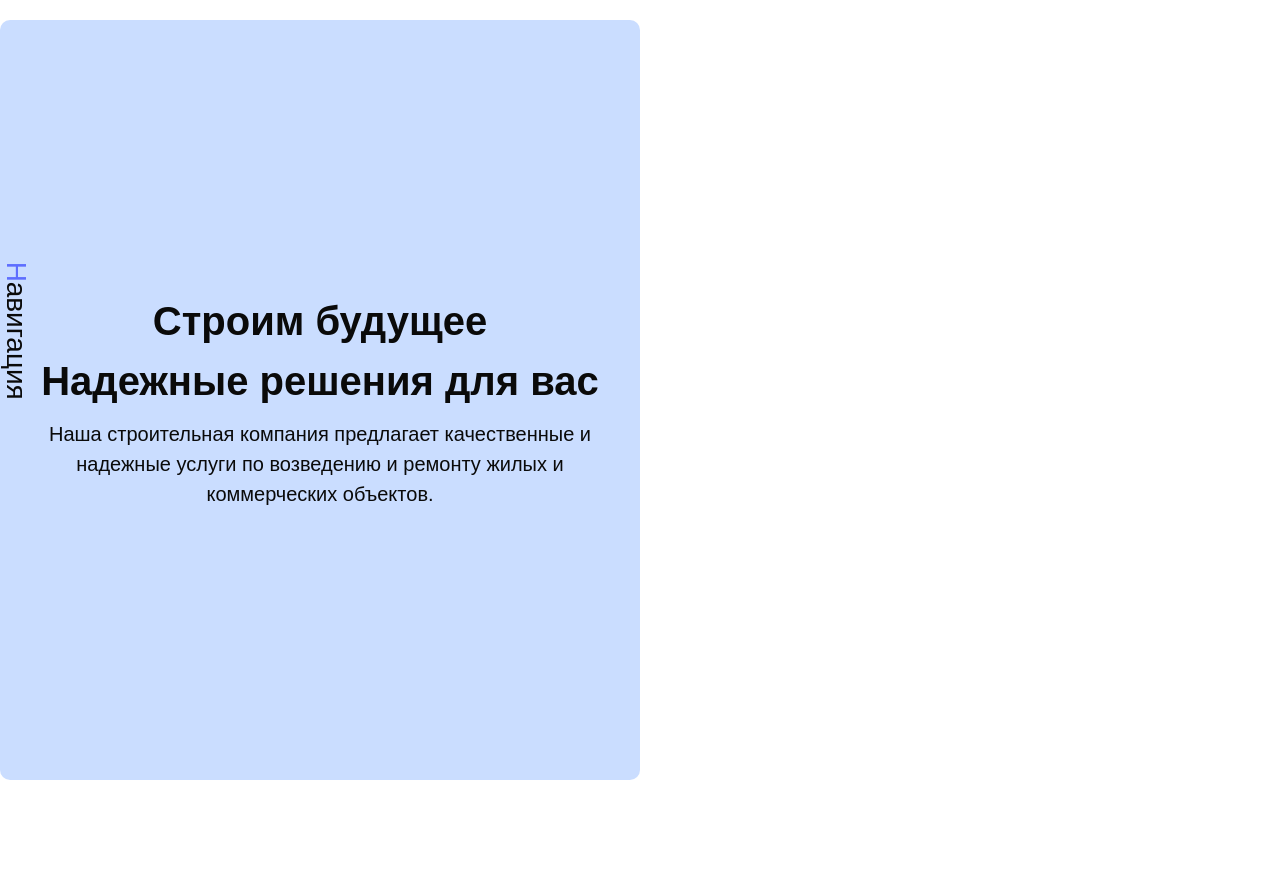
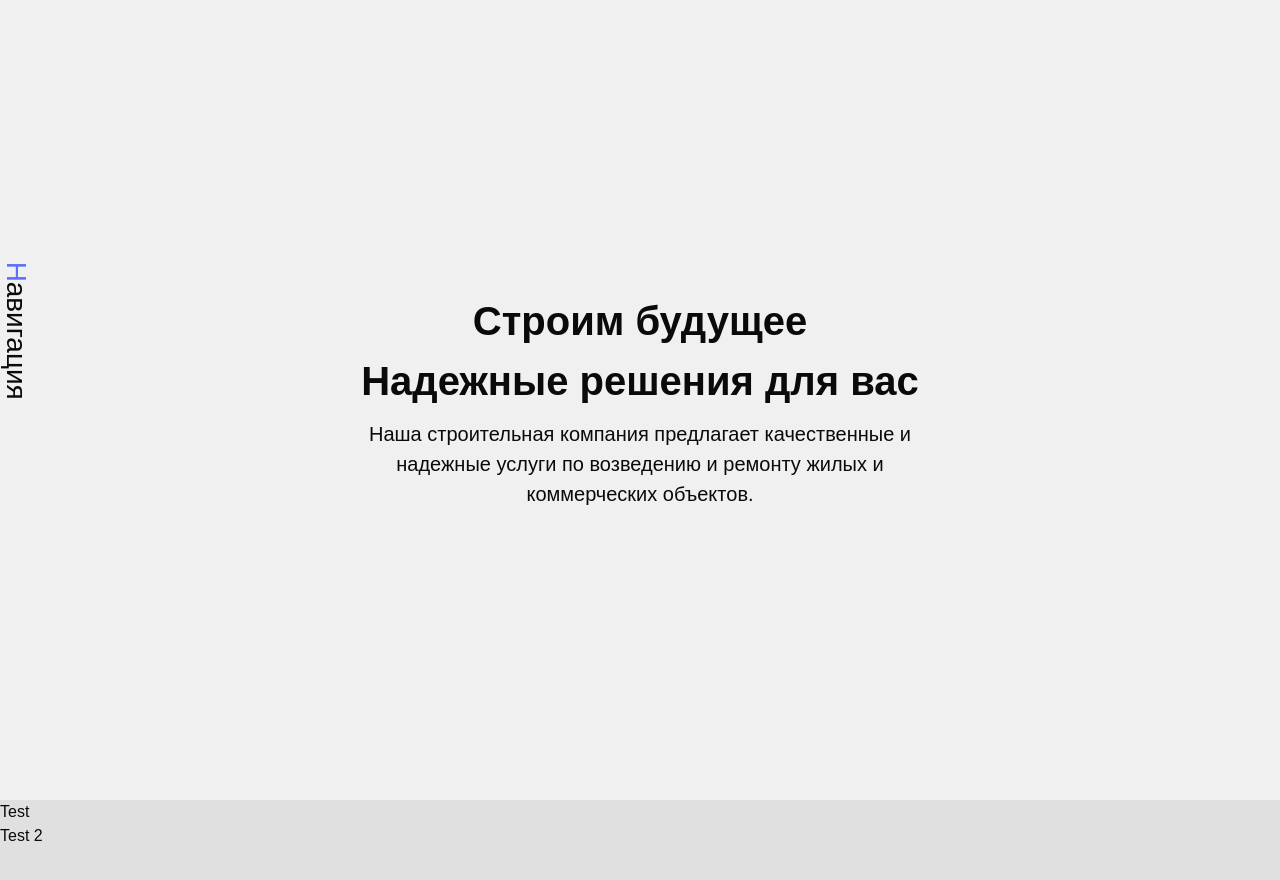
Before and after one commit to Konaisya/build-service, a Next.js app in the folder frontend/: page / in a window 1280 px wide. Shown: the top 880 px of the page. Before the commit the page ends 800 px from the top, so only its background shows below. Built offline with nearby package versions, Linux system fonts and the light colour scheme.

Commit message:
update main-scroll

```diff
--- a/frontend/src/app/page.tsx
+++ b/frontend/src/app/page.tsx
@@ -1,15 +1,33 @@
 "use client"
 
 import "@/styles/main.css"
-
+import Image from "next/image";
+import { useRef } from "react";
 
 
 export default function Home() {
+  const headerRef = useRef<HTMLDivElement | null>(null);
+  const infoRef = useRef<HTMLDivElement | null>(null);
+
+  const handleScroll = (event: React.WheelEvent<HTMLDivElement>) => {
+    event.preventDefault();
+
+    if (event.deltaY > 0) {
+      // Scroll down
+      if (infoRef.current) {
+        infoRef.current.scrollIntoView({ behavior: 'smooth' });
+      }
+    } else {
+      // Scroll up
+      if (headerRef.current) {
+        headerRef.current.scrollIntoView({ behavior: 'smooth' });
+      }
+    }
+  };
+
   return (
-
-    <div className="main-border">
-
-    <div className="main-header">
+    <div onWheel={handleScroll} style={{ overflow: 'hidden' }}>
+      <div className="main-header" ref={headerRef} style={{ height: "100vh", backgroundColor: '#f0f0f0' }}>
         <div className="main-header-text">
           <h1 className="main-header-h1">Строим будущее</h1>
           <h1 className="main-header-h1">Надежные решения для вас</h1>
@@ -18,7 +36,17 @@ export default function Home() {
           </p>
         </div>
       </div>
+      <div className="info-main" ref={infoRef} style={{ height: "100vh", backgroundColor: '#e0e0e0' }}>
+        <div className="info-main-text">
+          <h1 className="info-main-text-h1">Test</h1>
+          <p className="info-main-text-p">Test 2</p>
         </div>
+        <div className="container-info-img">
+          <div className="info-img">
 
+          </div>
+        </div>
+      </div>
+    </div>
   );
-}
+};
--- a/frontend/src/styles/header.css
+++ b/frontend/src/styles/header.css
@@ -1,6 +1,7 @@
 .all-header{
     position: sticky;
     top: 0;
+    z-index: 1;
 }
 
 .burger-button {
@@ -14,7 +15,6 @@
     align-items: center;
     flex-direction: row;
     margin-right:32px;
-    z-index: 1000;
     top: 50%;
     transition: margin-left 0.3s ease;
     font-size: 28px;
@@ -51,7 +51,6 @@
     backdrop-filter: blur(16px);
     transition: left 0.3s ease;
     padding: 20px;
-    z-index: 999;
 }
 
 .sidebar h2 {
--- a/frontend/src/styles/main.css
+++ b/frontend/src/styles/main.css
@@ -3,7 +3,7 @@
     align-items: center;
     justify-content: center;
     text-align: center;
-    height: 90vh;
+    height: 100vh;
   }
 
   .main-header-h1{
@@ -16,11 +16,3 @@
     margin-top: 8px;
     width: 600px;
   }
-  .main-border {
-    padding: 20px;
-    margin-top: 20px;
-    background-color: #2270ff3d;;
-    border-radius: 10px;
-    overflow: hidden;
-    width: 50%;
-  }
```
Lines whose indentation alone changed are shown as unchanged.
